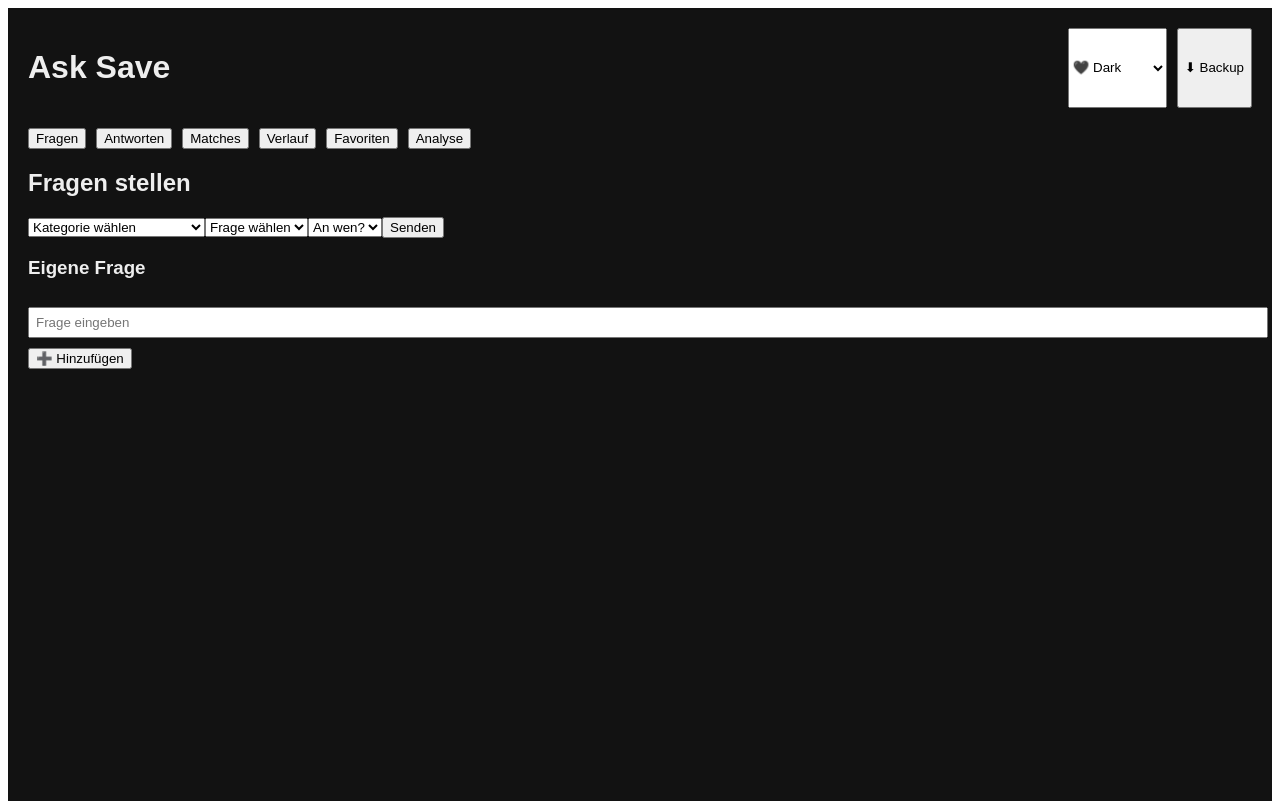
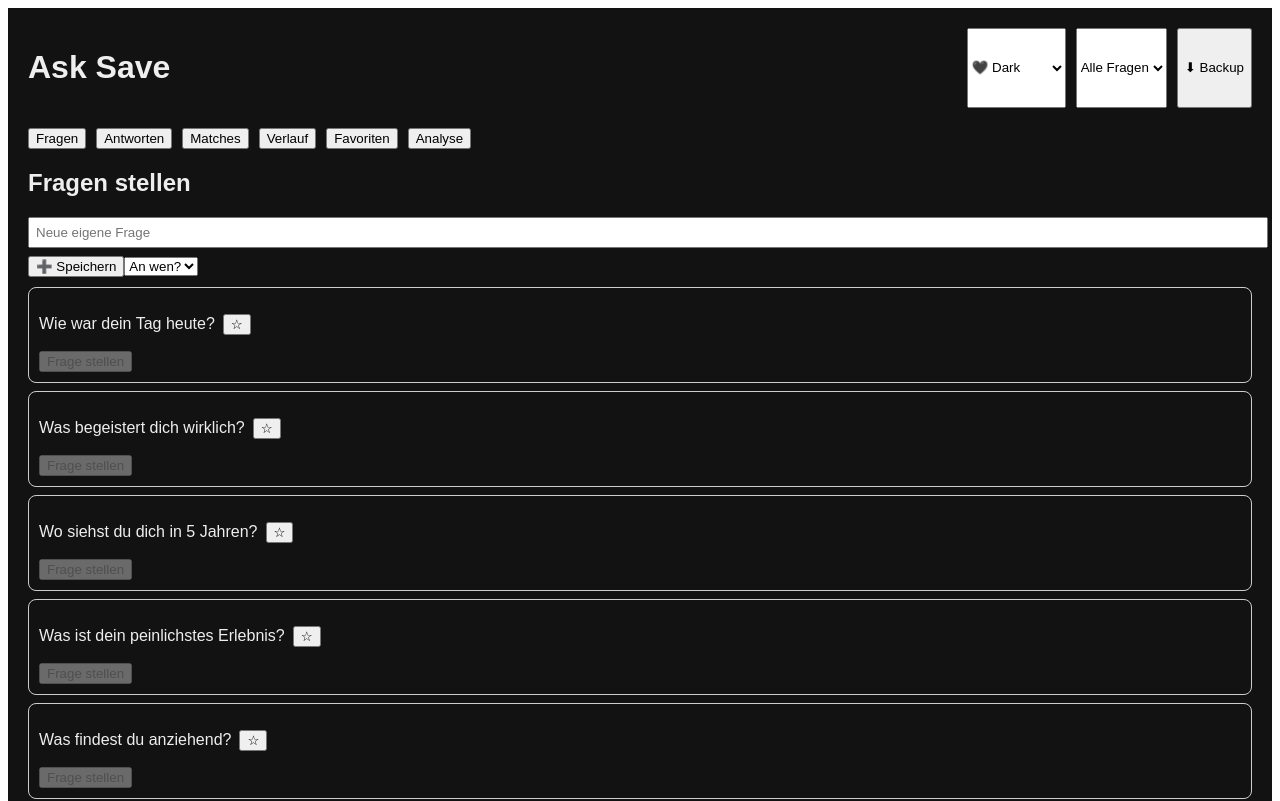
Before and after one commit to Ed087/Ask-Save-, a React (Vite) app: page / in a window 1280 px wide. Shown: the top 801 px of the page. Built offline with nearby package versions, Linux system fonts and the light colour scheme.

Commit message:
Aktualisieren von App.jsx

```diff
--- a/src/App.jsx
+++ b/src/App.jsx
@@ -2,64 +2,38 @@ import { useState, useEffect } from "react";
 
 export default function App() {
   const defaultLibrary = [
-    { category: "Smalltalk", text: "Wie war dein Tag heute?" },
-    { category: "Smalltalk", text: "Was hast du zuletzt gegessen?" },
-    {
-      category: "Interessen & Persönliches",
-      text: "Was begeistert dich wirklich?",
-    },
-    {
-      category: "Interessen & Persönliches",
-      text: "Was macht dich besonders?",
-    },
-    { category: "Zukunft", text: "Wo siehst du dich in 5 Jahren?" },
-    { category: "Zukunft", text: "Was willst du noch erleben?" },
-    { category: "Lustig", text: "Was ist dein peinlichstes Erlebnis?" },
-    { category: "Lustig", text: "Wenn du ein Tier wärst..." },
-    { category: "Intimes", text: "Was findest du anziehend?" },
-    { category: "Intimes", text: "Wie zeigst du Zuneigung?" },
-    { category: "Tiefgründig", text: "Was bedeutet Liebe für dich?" },
-    { category: "Tiefgründig", text: "Glaubst du an Schicksal?" },
-    {
-      category: "Würdest du lieber..?",
-      text: "Würdest du lieber für immer flüstern oder schreien?",
-    },
-    {
-      category: "Würdest du lieber..?",
-      text: "Würdest du lieber reich oder glücklich sein?",
-    },
+    { category: "Smalltalk", text: "Wie war dein Tag heute?", tags: ["locker"] },
+    { category: "Interessen & Persönliches", text: "Was begeistert dich wirklich?", tags: ["tiefgründig"] },
+    { category: "Zukunft", text: "Wo siehst du dich in 5 Jahren?", tags: ["nachdenklich"] },
+    { category: "Lustig", text: "Was ist dein peinlichstes Erlebnis?", tags: ["witzig", "locker"] },
+    { category: "Intimes", text: "Was findest du anziehend?", tags: ["intim", "frech"] },
+    { category: "Tiefgründig", text: "Was bedeutet Liebe für dich?", tags: ["emotional", "tiefgründig"] },
+    { category: "Würdest du lieber..?", text: "Würdest du lieber für immer flüstern oder schreien?", tags: ["witzig", "nachdenklich"] }
+  ];
+
+  const defaultSnippets = [
+    "Muss ich mal überlegen…",
+    "Hahaha gute Frage!",
+    "Kommt auf die Situation an…",
+    "Willst du die ehrliche oder die charmante Antwort?"
   ];
 
   const [questionLibrary, setQuestionLibrary] = useState(defaultLibrary);
-  const [questions, setQuestions] = useState(
-    () => JSON.parse(localStorage.getItem("questions")) || []
-  );
-  const [answers, setAnswers] = useState(
-    () => JSON.parse(localStorage.getItem("answers")) || {}
-  );
-  const [matches, setMatches] = useState(
-    () => JSON.parse(localStorage.getItem("matches")) || ["Lisa"]
-  );
+  const [questions, setQuestions] = useState(() => JSON.parse(localStorage.getItem("questions")) || []);
+  const [answers, setAnswers] = useState(() => JSON.parse(localStorage.getItem("answers")) || {});
+  const [matches, setMatches] = useState(() => JSON.parse(localStorage.getItem("matches")) || ["Lisa"]);
   const [selectedMatch, setSelectedMatch] = useState("");
   const [newMatch, setNewMatch] = useState("");
   const [newQuestion, setNewQuestion] = useState("");
-  const [darkMode, setDarkMode] = useState(false);
   const [tab, setTab] = useState("fragen");
   const [activeAnswerMatch, setActiveAnswerMatch] = useState("");
-  const [selectedCategory, setSelectedCategory] = useState("");
-  const [favorites, setFavorites] = useState(
-    () => JSON.parse(localStorage.getItem("favorites")) || []
-  );
-  const [notes, setNotes] = useState(
-    () => JSON.parse(localStorage.getItem("notes")) || {}
-  );
-  const [log, setLog] = useState(
-    () => JSON.parse(localStorage.getItem("log")) || []
-  );
+  const [favorites, setFavorites] = useState(() => JSON.parse(localStorage.getItem("favorites")) || []);
+  const [notes, setNotes] = useState(() => JSON.parse(localStorage.getItem("notes")) || {});
+  const [log, setLog] = useState(() => JSON.parse(localStorage.getItem("log")) || []);
   const [searchTerm, setSearchTerm] = useState("");
-  const [theme, setTheme] = useState(
-    () => localStorage.getItem("theme") || "dark"
-  );
+  const [theme, setTheme] = useState(() => localStorage.getItem("theme") || "dark");
+  const [snippets, setSnippets] = useState(defaultSnippets);
+  const [styleMode, setStyleMode] = useState("alle");
 
   useEffect(() => {
     localStorage.setItem("questions", JSON.stringify(questions));
@@ -75,42 +49,31 @@ export default function App() {
     dark: {
       backgroundColor: "#121212",
       color: "#eee",
-      fontFamily: "Arial",
+      fontFamily: "Arial"
     },
     light: {
       backgroundColor: "#fdfdfd",
       color: "#222",
-      fontFamily: "Verdana",
+      fontFamily: "Verdana"
     },
     romantic: {
       backgroundColor: "#fff0f6",
       color: "#880e4f",
-      fontFamily: "'Comic Sans MS', cursive",
-    },
+      fontFamily: "'Comic Sans MS', cursive"
+    }
   };
 const handleAsk = (q, matchName) => {
     const timestamp = new Date().toLocaleString();
     const newQ = { ...q, askedTo: [...(q.askedTo || []), matchName] };
-    setQuestions((prev) => [...prev, newQ]);
-    setLog([
-      ...log,
-      {
-        to: matchName,
-        question: q.text,
-        category: q.category || "Unbekannt",
-        time: timestamp,
-      },
-    ]);
+    setQuestions(prev => [...prev, newQ]);
+    setLog([...log, { to: matchName, question: q.text, category: q.category || "Unbekannt", time: timestamp }]);
     setActiveAnswerMatch(matchName);
     setTab("antworten");
   };
 
   const handleAddCustomQuestion = () => {
     if (newQuestion.trim()) {
-      setQuestionLibrary((prev) => [
-        ...prev,
-        { category: "Eigene Fragen", text: newQuestion.trim() },
-      ]);
+      setQuestionLibrary(prev => [...prev, { category: "Eigene Fragen", text: newQuestion.trim(), tags: ["custom"] }]);
       setNewQuestion("");
       alert("Frage gespeichert unter Eigene Fragen!");
     }
@@ -118,7 +81,7 @@ export default function App() {
 
   const toggleFavorite = (questionText) => {
     if (favorites.includes(questionText)) {
-      setFavorites(favorites.filter((q) => q !== questionText));
+      setFavorites(favorites.filter(q => q !== questionText));
     } else {
       setFavorites([...favorites, questionText]);
     }
@@ -126,9 +89,7 @@ export default function App() {
 
   const exportData = () => {
     const data = { matches, questions, answers, favorites, notes, log };
-    const blob = new Blob([JSON.stringify(data, null, 2)], {
-      type: "application/json",
-    });
+    const blob = new Blob([JSON.stringify(data, null, 2)], { type: "application/json" });
     const a = document.createElement("a");
     a.href = URL.createObjectURL(blob);
     a.download = "ask-save-backup.json";
@@ -137,13 +98,7 @@ export default function App() {
 
   return (
     <div style={{ ...themeStyles[theme], padding: 20, minHeight: "100vh" }}>
-      <div
-        style={{
-          display: "flex",
-          justifyContent: "space-between",
-          flexWrap: "wrap",
-        }}
-      >
+      <div style={{ display: 'flex', justifyContent: 'space-between', flexWrap: "wrap" }}>
         <h1>Ask Save</h1>
         <div style={{ display: "flex", gap: "10px", flexWrap: "wrap" }}>
           <select onChange={(e) => setTheme(e.target.value)} value={theme}>
@@ -151,18 +106,18 @@ export default function App() {
             <option value="light">☀️ Light</option>
             <option value="romantic">💖 Romantic</option>
           </select>
+          <select onChange={(e) => setStyleMode(e.target.value)} value={styleMode}>
+            <option value="alle">Alle Fragen</option>
+            <option value="locker">Charmant</option>
+            <option value="frech">Frech</option>
+            <option value="tiefgründig">Tiefsinnig</option>
+            <option value="witzig">Witzig</option>
+          </select>
           <button onClick={exportData}>⬇ Backup</button>
         </div>
       </div>
 
-      <div
-        style={{
-          display: "flex",
-          flexWrap: "wrap",
-          gap: "10px",
-          margin: "20px 0",
-        }}
-      >
+      <div style={{ display: "flex", flexWrap: "wrap", gap: "10px", margin: "20px 0" }}>
         <button onClick={() => setTab("fragen")}>Fragen</button>
         <button onClick={() => setTab("antworten")}>Antworten</button>
         <button onClick={() => setTab("matches")}>Matches</button>
@@ -173,63 +128,42 @@ export default function App() {
 {tab === "fragen" && (
         <>
           <h2>Fragen stellen</h2>
-          <select
-            onChange={(e) => setSelectedCategory(e.target.value)}
-            value={selectedCategory}
-          >
-            <option value="">Kategorie wählen</option>
-            {[
-              ...new Set([
-                ...questionLibrary.map((q) => q.category),
-                "Eigene Fragen",
-              ]),
-            ].map((cat, i) => (
-              <option key={i} value={cat}>
-                {cat}
-              </option>
+          <input
+            placeholder="Neue eigene Frage"
+            value={newQuestion}
+            onChange={e => setNewQuestion(e.target.value)}
+            style={{ width: "100%", padding: "6px", marginBottom: "8px" }}
+          />
+          <button onClick={handleAddCustomQuestion}>➕ Speichern</button>
+
+          <select onChange={(e) => setSelectedMatch(e.target.value)} value={selectedMatch}>
+            <option value="">An wen?</option>
+            {matches.map((m, i) => <option key={i} value={m}>{m}</option>)}
+          </select>
+
+          <div style={{ marginTop: 10 }}>
+            {questionLibrary
+              .filter(q => styleMode === "alle" || q.tags?.includes(styleMode))
+              .map((q, i) => (
+                <div key={i} style={{ border: "1px solid #ccc", borderRadius: "8px", padding: 10, marginBottom: 8 }}>
+                  <p>
+                    {q.text}
+                    <button onClick={() => toggleFavorite(q.text)} style={{ marginLeft: 8 }}>
+                      {favorites.includes(q.text) ? "⭐" : "☆"}
+                    </button>
+                  </p>
+                  <button onClick={() => handleAsk(q, selectedMatch)} disabled={!selectedMatch}>Frage stellen</button>
+                </div>
               ))}
-          </select>
-          <select
-            onChange={(e) => setNewQuestion(e.target.value)}
-            value={newQuestion}
-          >
-            <option value="">Frage wählen</option>
-            {questionLibrary
-              .filter((q) => q.category === selectedCategory)
-              .map((q, i) => (
-                <option key={i} value={q.text}>
-                  {q.text}
-                </option>
+          </div>
+
+          <h3 style={{ marginTop: 30 }}>Zuletzt gestellt:</h3>
+          {log.slice(-5).reverse().map((entry, i) => (
+            <div key={i} style={{ fontSize: "14px", marginBottom: "6px" }}>
+              <strong>{entry.to}</strong> → {entry.question}
+              <br /><span style={{ color: "#aaa" }}>{entry.time}</span>
+            </div>
           ))}
-          </select>
-          <select
-            onChange={(e) => setSelectedMatch(e.target.value)}
-            value={selectedMatch}
-          >
-            <option value="">An wen?</option>
-            {matches.map((m, i) => (
-              <option key={i} value={m}>
-                {m}
-              </option>
-            ))}
-          </select>
-          <button
-            onClick={() => {
-              const q = questionLibrary.find((q) => q.text === newQuestion);
-              if (q && selectedMatch) handleAsk(q, selectedMatch);
-            }}
-          >
-            Senden
-          </button>
-
-          <h3>Eigene Frage</h3>
-          <input
-            placeholder="Frage eingeben"
-            value={newQuestion}
-            onChange={(e) => setNewQuestion(e.target.value)}
-            style={{ width: "100%", padding: "6px", margin: "10px 0" }}
-          />
-          <button onClick={handleAddCustomQuestion}>➕ Hinzufügen</button>
         </>
       )}
 
@@ -242,26 +176,12 @@ export default function App() {
             onChange={(e) => setSearchTerm(e.target.value)}
             style={{ width: "100%", padding: "6px", marginBottom: "10px" }}
           />
-          <div
-            style={{
-              display: "flex",
-              flexWrap: "wrap",
-              gap: "10px",
-              marginBottom: 10,
-            }}
-          >
-            {matches
-              .filter(
-                (m) =>
-                  !searchTerm ||
-                  Object.keys(answers[m] || {}).some((q) =>
-                    q.toLowerCase().includes(searchTerm.toLowerCase())
-                  )
-              )
-              .map((m, i) => (
-                <button key={i} onClick={() => setActiveAnswerMatch(m)}>
-                  {m}
-                </button>
+          <div style={{ display: "flex", flexWrap: "wrap", gap: "10px", marginBottom: 10 }}>
+            {matches.filter(m =>
+              !searchTerm || Object.keys(answers[m] || {}).some(q =>
+                q.toLowerCase().includes(searchTerm.toLowerCase()))
+            ).map((m, i) => (
+              <button key={i} onClick={() => setActiveAnswerMatch(m)}>{m}</button>
             ))}
           </div>
 
@@ -269,32 +189,46 @@ export default function App() {
             <>
               <h3>Antworten für {activeAnswerMatch}</h3>
               {questions
-                .filter((q) => q.askedTo?.includes(activeAnswerMatch))
+                .filter(q => q.askedTo?.includes(activeAnswerMatch))
                 .map((q, idx) => (
-                  <div key={idx}>
+                  <div key={idx} style={{ marginBottom: 10 }}>
                     <p>
                       <strong>{q.text}</strong>
-                      <button
-                        onClick={() => toggleFavorite(q.text)}
-                        style={{ marginLeft: 10 }}
-                      >
-                        {favorites.includes(q.text) ? "⭐" : "☆"}
-                      </button>
+                      {!answers[activeAnswerMatch]?.[q.text] && <span style={{ color: "red", marginLeft: 10 }}>❗</span>}
                     </p>
                     <textarea
                       rows={2}
                       style={{ width: "100%" }}
                       value={answers[activeAnswerMatch]?.[q.text] || ""}
                       onChange={(e) =>
-                        setAnswers((prev) => ({
+                        setAnswers(prev => ({
                           ...prev,
                           [activeAnswerMatch]: {
                             ...prev[activeAnswerMatch],
-                            [q.text]: e.target.value,
-                          },
+                            [q.text]: e.target.value
+                          }
                         }))
                       }
                     />
+                    <div>
+                      <label>📂 Antwortbaustein:</label>
+                      <select onChange={(e) => {
+                        if (e.target.value) {
+                          const val = e.target.value;
+                          setAnswers(prev => ({
+                            ...prev,
+                            [activeAnswerMatch]: {
+                              ...prev[activeAnswerMatch],
+                              [q.text]: (prev[activeAnswerMatch]?.[q.text] || "") + " " + val
+                            }
+                          }));
+                          e.target.value = "";
+                        }
+                      }}>
+                        <option value="">Baustein wählen</option>
+                        {snippets.map((s, i) => <option key={i} value={s}>{s}</option>)}
+                      </select>
+                    </div>
                   </div>
                 ))}
             </>
@@ -311,7 +245,7 @@ export default function App() {
                 placeholder="Notizen..."
                 value={notes[m] || ""}
                 onChange={(e) =>
-                  setNotes((prev) => ({ ...prev, [m]: e.target.value }))
+                  setNotes(prev => ({ ...prev, [m]: e.target.value }))
                 }
                 style={{ display: "block", width: "100%", marginTop: "5px" }}
               />
@@ -322,30 +256,21 @@ export default function App() {
             value={newMatch}
             onChange={(e) => setNewMatch(e.target.value)}
           />
-          <button
-            onClick={() => {
+          <button onClick={() => {
             if (newMatch && !matches.includes(newMatch)) {
               setMatches([...matches, newMatch]);
               setNewMatch("");
             }
-            }}
-          >
-            ➕
-          </button>
+          }}>➕</button>
         </>
       )}
 
       {tab === "verlauf" && (
         <>
           <h2>Verlauf</h2>
-          {log
-            .slice()
-            .reverse()
-            .map((entry, i) => (
+          {log.slice().reverse().map((entry, i) => (
             <div key={i} style={{ fontSize: "14px", marginBottom: "6px" }}>
-                <strong>{entry.to}</strong> → {entry.question}{" "}
-                <em>({entry.category})</em>
-                <br />
+              <strong>{entry.to}</strong> → {entry.question} <em>({entry.category})</em><br />
               <span style={{ color: "#999" }}>{entry.time}</span>
               <hr style={{ margin: "4px 0" }} />
             </div>
@@ -359,12 +284,7 @@ export default function App() {
           {favorites.map((f, i) => (
             <div key={i} style={{ marginBottom: "10px" }}>
               <span>{f}</span>
-              <button
-                onClick={() => toggleFavorite(f)}
-                style={{ marginLeft: 10 }}
-              >
-                🗑 Entfernen
-              </button>
+              <button onClick={() => toggleFavorite(f)} style={{ marginLeft: 10 }}>🗑 Entfernen</button>
             </div>
           ))}
         </>
@@ -374,16 +294,17 @@ export default function App() {
         <>
           <h2>📊 Analyse</h2>
           {matches.map((m, i) => {
-            const gestellt = questions.filter((q) =>
-              q.askedTo?.includes(m)
-            ).length;
+            const gestellt = questions.filter(q => q.askedTo?.includes(m)).length;
             const beantwortet = Object.keys(answers[m] || {}).length;
+            const topCat = (() => {
+              const cats = questions.filter(q => q.askedTo?.includes(m)).map(q => q.category);
+              const count = {};
+              cats.forEach(c => count[c] = (count[c] || 0) + 1);
+              return Object.entries(count).sort((a, b) => b[1] - a[1])[0]?.[0] || "-";
+            })();
             return (
               <div key={i}>
-                <p>
-                  <strong>{m}</strong>: {gestellt} Fragen gestellt,{" "}
-                  {beantwortet} beantwortet
-                </p>
+                <p><strong>{m}</strong>: {gestellt} gestellt, {beantwortet} beantwortet, Top: {topCat}</p>
               </div>
             );
           })}
```
Lines whose indentation alone changed are shown as unchanged.
